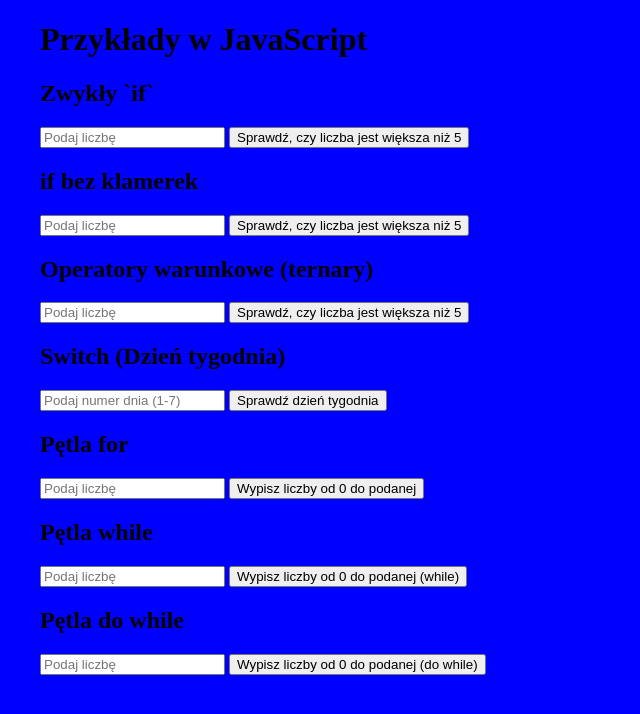
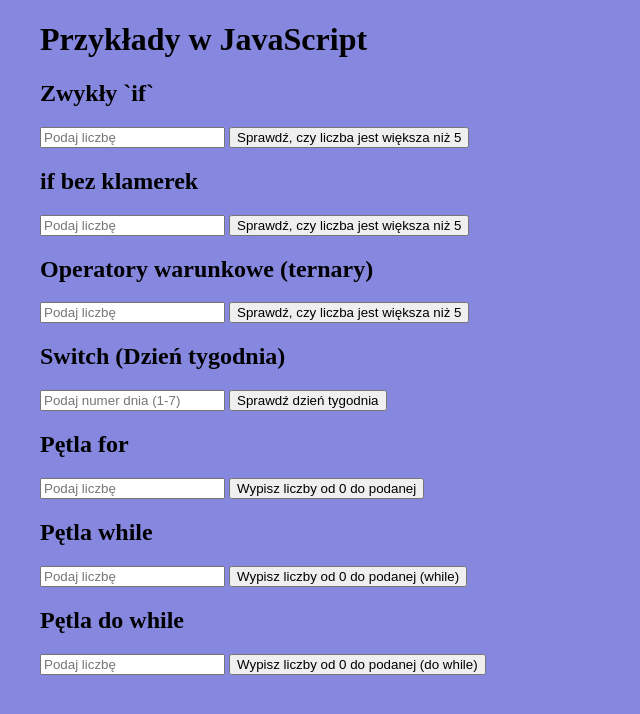
Before and after one commit to Ozgef/ozgef.github.io, a PHP site: page /inst-sterowania.html in a window 1280 px wide. Shown: the top 714 px of the page, without its empty margins (0-640 px from the left). Run offline with PHP 8.4, Linux system fonts and the light colour scheme.

Commit message:
Update stylek.css

```diff
--- a/stylek.css
+++ b/stylek.css
@@ -1,5 +1,5 @@
 html{
-  background-color: blue;
+  background-color: rgb(134, 135, 223);
 }
 head{
   background-color:  rgb(134, 135, 223);
```
